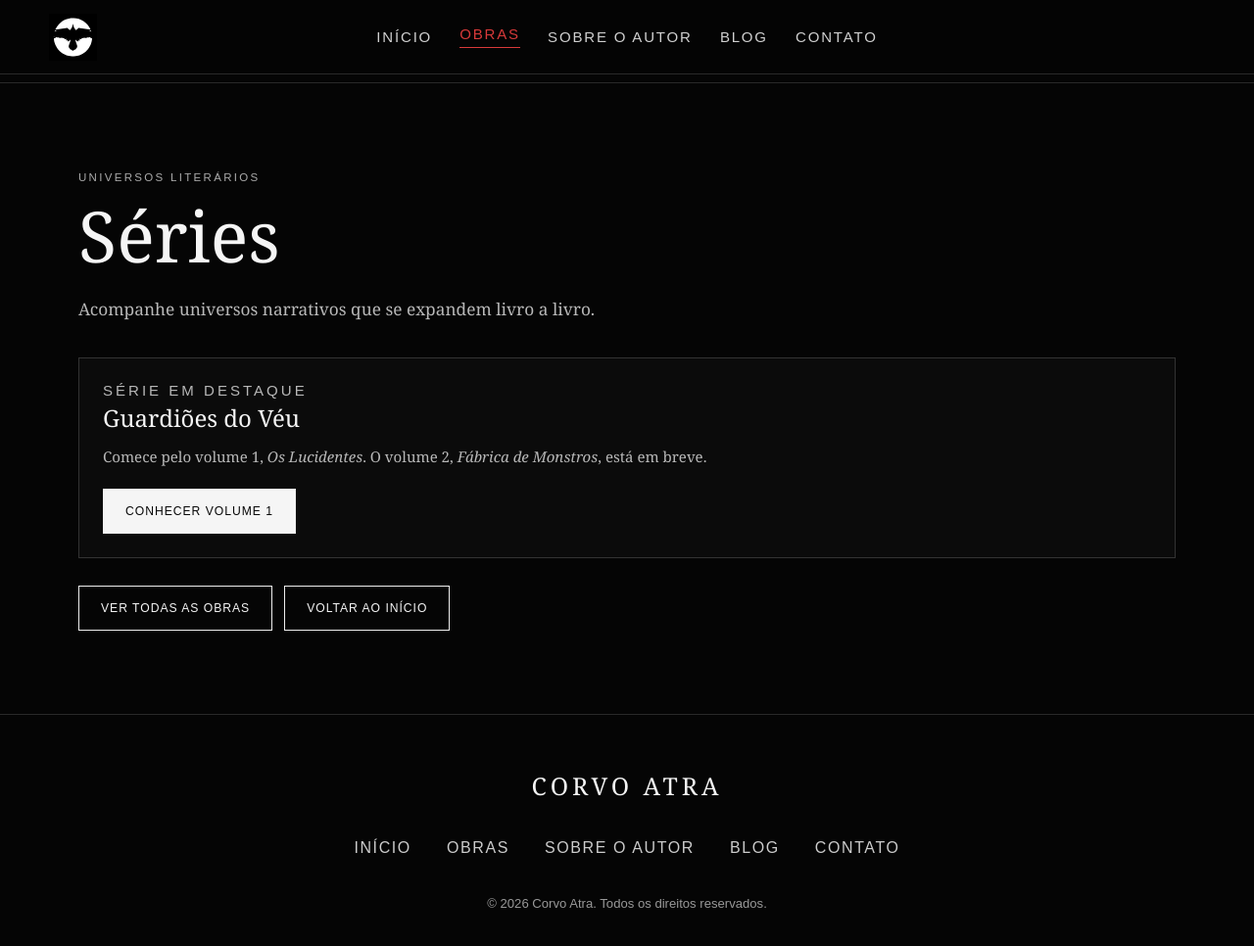
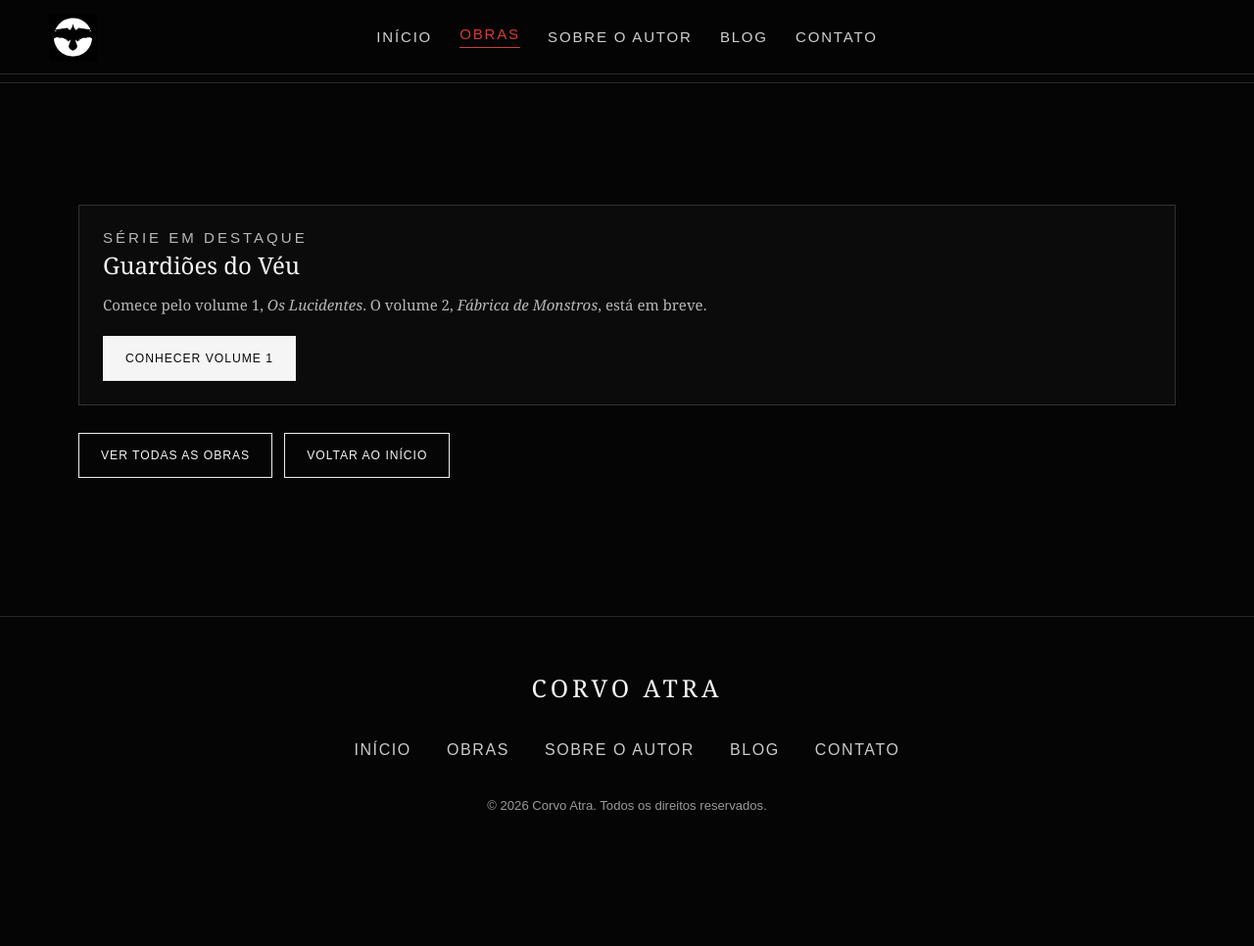
Before and after one commit to corvoatra/corvo-atra, a Jekyll site: the page built from series.html, in a window 1280 px wide and 975 px high. Shown: the top 966 px of the window at 98% size. Built offline with Jekyll 4.4.1, drawn with Linux system fonts in a browser that asks for light colours.

Commit message:
Remove cabeçalho introdutório e mostra conteúdo diretamente em series.html

```diff
--- a/series.html
+++ b/series.html
@@ -16,4 +16,4 @@ header nav { display:flex; justify-content:center; align-items:center; flex-wrap
 header nav a { color:#d0d0d0; transition:color .2s; }
 header nav a:hover,header nav a:focus-visible { color:#fff; }
 @media(max-width:480px) { header nav { column-gap:18px; row-gap:10px; font-size:.73rem; } }
-</style><link href="site-desktop.css?v=shared-header-6" rel="stylesheet"/></head><body>{% include site-header.html %}<hr/><main class="wrap"><p class="eyebrow">Universos literários</p><h1>Séries</h1><p class="lead">Acompanhe universos narrativos que se expandem livro a livro.</p><div class="link-list"><a class="tile" href="livro-os-lucidentes.html"><p class="eyebrow">Série em destaque</p><h2>Guardiões do Véu</h2><p>Comece pelo volume 1, <em>Os Lucidentes</em>. O volume 2, <em>Fábrica de Monstros</em>, está em breve.</p><span class="button" style="margin-top:20px">Conhecer volume 1</span></a></div><div class="actions"><a class="button secondary" href="obras.html">Ver todas as obras</a><a class="button secondary" href="index.html">Voltar ao início</a></div></main><footer><div class="brand">CORVO ATRA</div><nav aria-label="Navegação do rodapé" class="links"><a href="index.html">Início</a><a href="obras.html">Obras</a><a href="autor.html">Sobre o autor</a><a href="blog/">Blog</a><a href="contato.html">Contato</a></nav><div class="copyright">© 2026 Corvo Atra. Todos os direitos reservados.</div></footer></body></html>
+</style><link href="site-desktop.css?v=shared-header-6" rel="stylesheet"/></head><body>{% include site-header.html %}<hr/><main class="wrap"><div class="link-list"><a class="tile" href="livro-os-lucidentes.html"><p class="eyebrow">Série em destaque</p><h2>Guardiões do Véu</h2><p>Comece pelo volume 1, <em>Os Lucidentes</em>. O volume 2, <em>Fábrica de Monstros</em>, está em breve.</p><span class="button" style="margin-top:20px">Conhecer volume 1</span></a></div><div class="actions"><a class="button secondary" href="obras.html">Ver todas as obras</a><a class="button secondary" href="index.html">Voltar ao início</a></div></main><footer><div class="brand">CORVO ATRA</div><nav aria-label="Navegação do rodapé" class="links"><a href="index.html">Início</a><a href="obras.html">Obras</a><a href="autor.html">Sobre o autor</a><a href="blog/">Blog</a><a href="contato.html">Contato</a></nav><div class="copyright">© 2026 Corvo Atra. Todos os direitos reservados.</div></footer></body></html>
```
